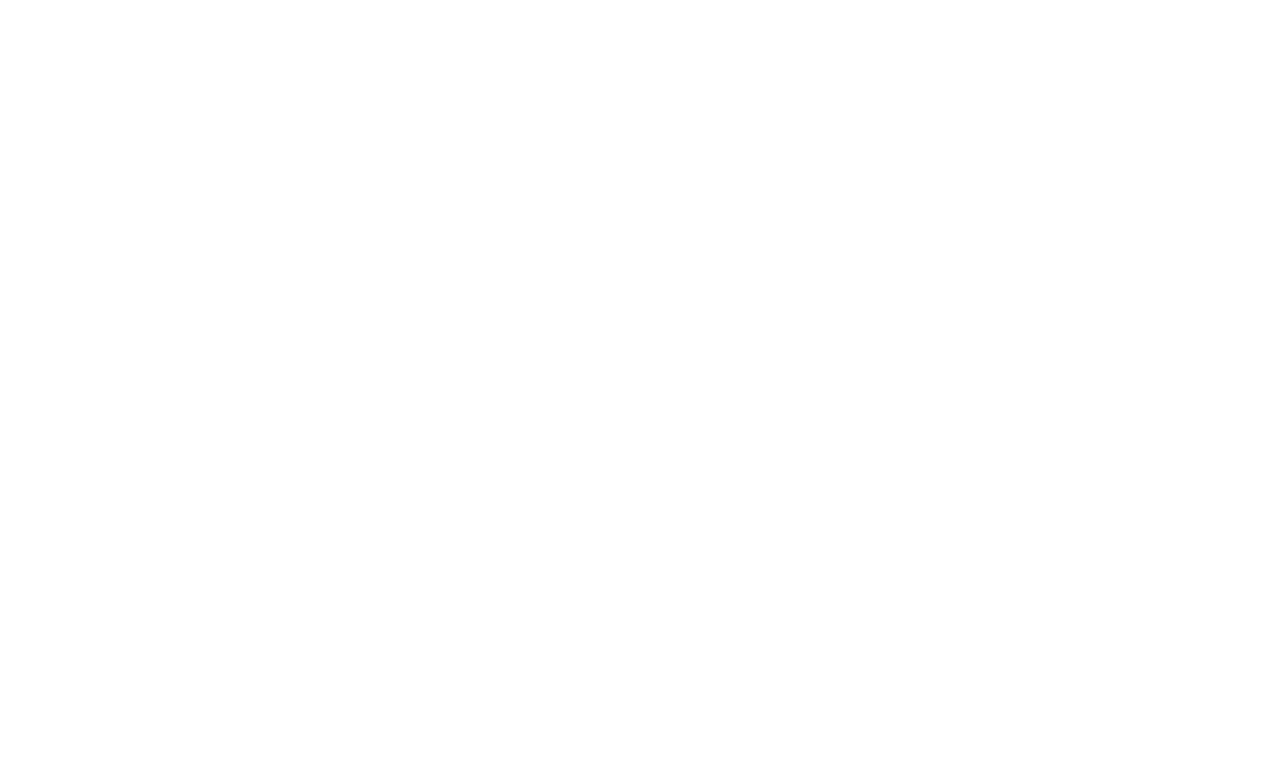
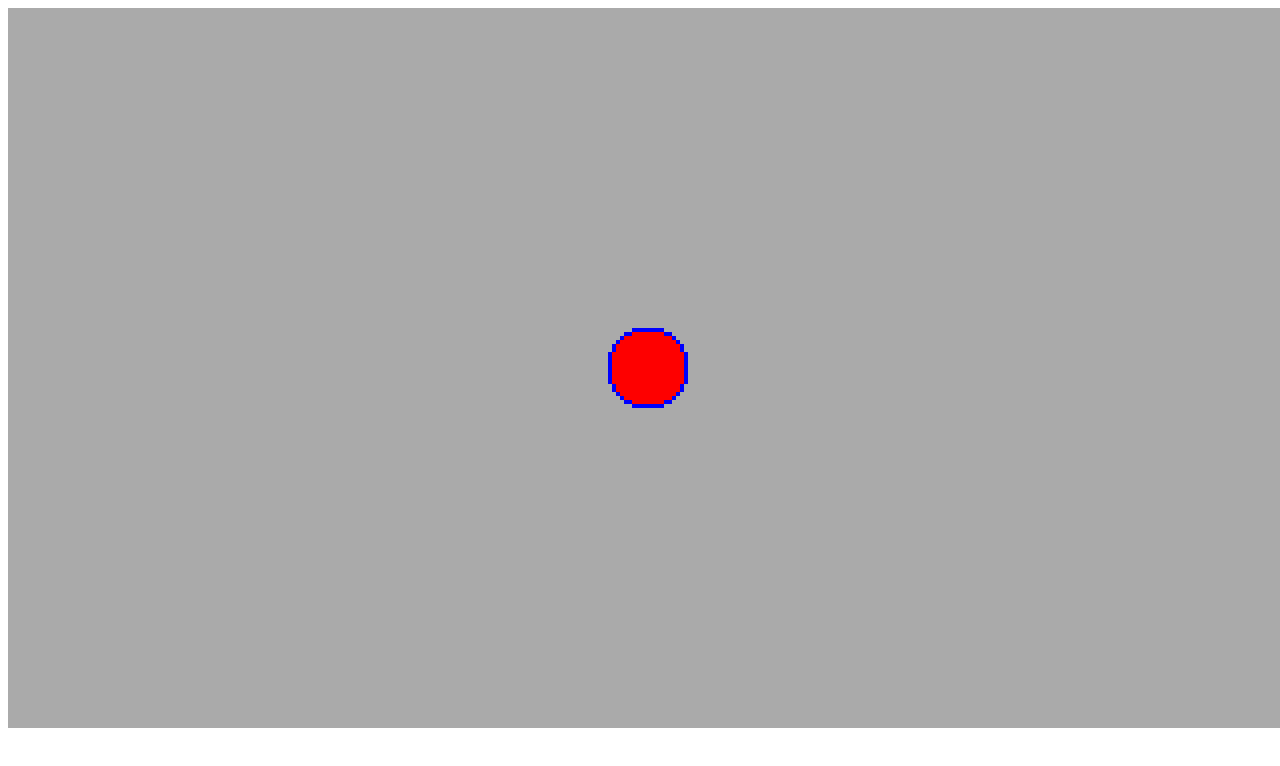
Before and after one commit to PreyMaTU/FOOP-2024S, a website: page JS/public/index.html in a window 1280 px wide. Drawn offline with Linux system fonts and the light colour scheme.

Commit message:
JS: Create simple renderer

```diff
--- /dev/null
+++ b/JS/public/game.js
@@ -0,0 +1,47 @@
+
+import { Renderer } from './renderer.js';
+
+class Game {
+  static create() {
+    const gameCanvas= document.getElementById('game')
+    gameCanvas.width= 320
+    gameCanvas.height= 180
+
+    const renderer= new Renderer( gameCanvas )
+    return new Game( renderer )
+  }
+
+  constructor( renderer ) {
+    this.renderer= renderer
+  }
+
+  loop() {
+
+    this.renderer.background( '#aaa' )
+
+    this.renderer.strokeColor= 'blue'
+    this.renderer.fillColor= 'red'
+    this.renderer.drawCircle( this.renderer.width/2, this.renderer.height/2, 10 )
+
+  }
+
+  run() {
+    const callback= () => {
+      this.loop()
+
+      // Tell browser which function to call for the next frame
+      window.requestAnimationFrame( callback )
+    }
+
+    // Initial start of the draw loop
+    callback()
+  }
+}
+
+
+function main() {
+  const game = Game.create()
+  game.run()
+}
+
+document.addEventListener('DOMContentLoaded', main)
--- a/JS/public/index.html
+++ b/JS/public/index.html
@@ -3,10 +3,13 @@
 <head>
   <meta charset="UTF-8">
   <meta name="viewport" content="width=device-width, initial-scale=1.0">
+  <link rel="stylesheet" href="/styles.css">
+  <script type="module" src="/game.js" defer></script>
   <title>FOOP - 2024S</title>
 </head>
 <body>
   <main>
+    <canvas id="game"></canvas>
   </main>
 </body>
 </html>
--- /dev/null
+++ b/JS/public/renderer.js
@@ -0,0 +1,102 @@
+
+class RenderState {
+  constructor() {
+    this.fillColor= 'white'
+    this.strokeColor= 'black'
+    this.strokeWeight= 1
+    this.doFill= true
+    this.doStroke= true
+  }
+
+  applyAll( context ) {
+    context.fillStyle = this.fillColor
+    context.strokeStyle = this.strokeColor
+    context.lineWidth = this.strokeWeight
+  }
+
+  applyFillColor( context ) {
+    context.fillStyle = this.fillColor
+  }
+}
+
+export class Renderer {
+  constructor( canvas ) {
+    this.canvas= canvas
+    this.context= this.canvas.getContext('2d')
+    this.states= [ new RenderState() ]
+
+    this._currentState.applyAll( this.context );
+
+    this.createFilter( 'remove-alpha' )
+    this.context.filter= 'url(#remove-alpha)'
+  }
+
+  createFilter( filterId ) {
+    function createSVGElement( tagName, attributes ) {
+      const svgNamespace= 'http://www.w3.org/2000/svg'
+      const element= document.createElementNS( svgNamespace, tagName )
+      for( const attribute in attributes ) {
+        element.setAttributeNS( null, attribute, attributes[attribute] )
+      }
+
+      return element
+    }
+
+    document.body
+      .insertBefore( createSVGElement('svg', {width: 0, height: 0, style: 'position: absolute; z-index: -1;'}), document.body.firstChild )
+      .appendChild( createSVGElement('defs') )
+      .appendChild( createSVGElement('filter', {id: filterId, x: 0, y: 0, width: '100%', height: '100%'}) )
+      .appendChild( createSVGElement('feComponentTransfer') )
+      .appendChild( createSVGElement('feFuncA', {type: 'discrete', tableValues: '0 1'}) )
+   }
+
+  get _currentState() {
+    return this.states[ this.states.length -1 ]
+  }
+
+  get height() {
+    return this.canvas.height
+  }
+
+  get width() {
+    return this.canvas.width
+  }
+
+  // TODO: Implement setting doFill/doStroke to false
+  set fillColor( color ) {
+    this._currentState.doFill = true
+    this._currentState.fillColor = color
+    this.context.fillStyle = color
+  }
+
+  set strokeColor( color ) {
+    this._currentState.doStroke = true
+    this._currentState.strokeColor = color
+    this.context.strokeStyle = color
+  }
+
+  set strokeWeight( width ) {
+    this._currentState.doStroke = true
+    this._currentState.strokeWeight = width
+    this.context.lineWidth = width
+  }
+
+  background( color ) {
+    this.context.fillStyle= color
+    this.context.fillRect(0, 0, this.width, this.height)
+    this._currentState.applyFillColor( this.context )
+  }
+
+  drawCircle(centerX, centerY, radius ) {
+    this.context.beginPath()
+    this.context.arc(centerX, centerY, radius, 0, 2 * Math.PI, false)
+
+    if( this._currentState.doFill ) {
+      this.context.fill()
+    }
+
+    if( this._currentState.doStroke ) {
+      this.context.stroke()
+    }
+  }
+}
--- /dev/null
+++ b/JS/public/styles.css
@@ -0,0 +1,9 @@
+
+body {
+  height: 100vh;
+}
+
+#game {
+  height: 90vh;
+  image-rendering: pixelated;
+}
```
